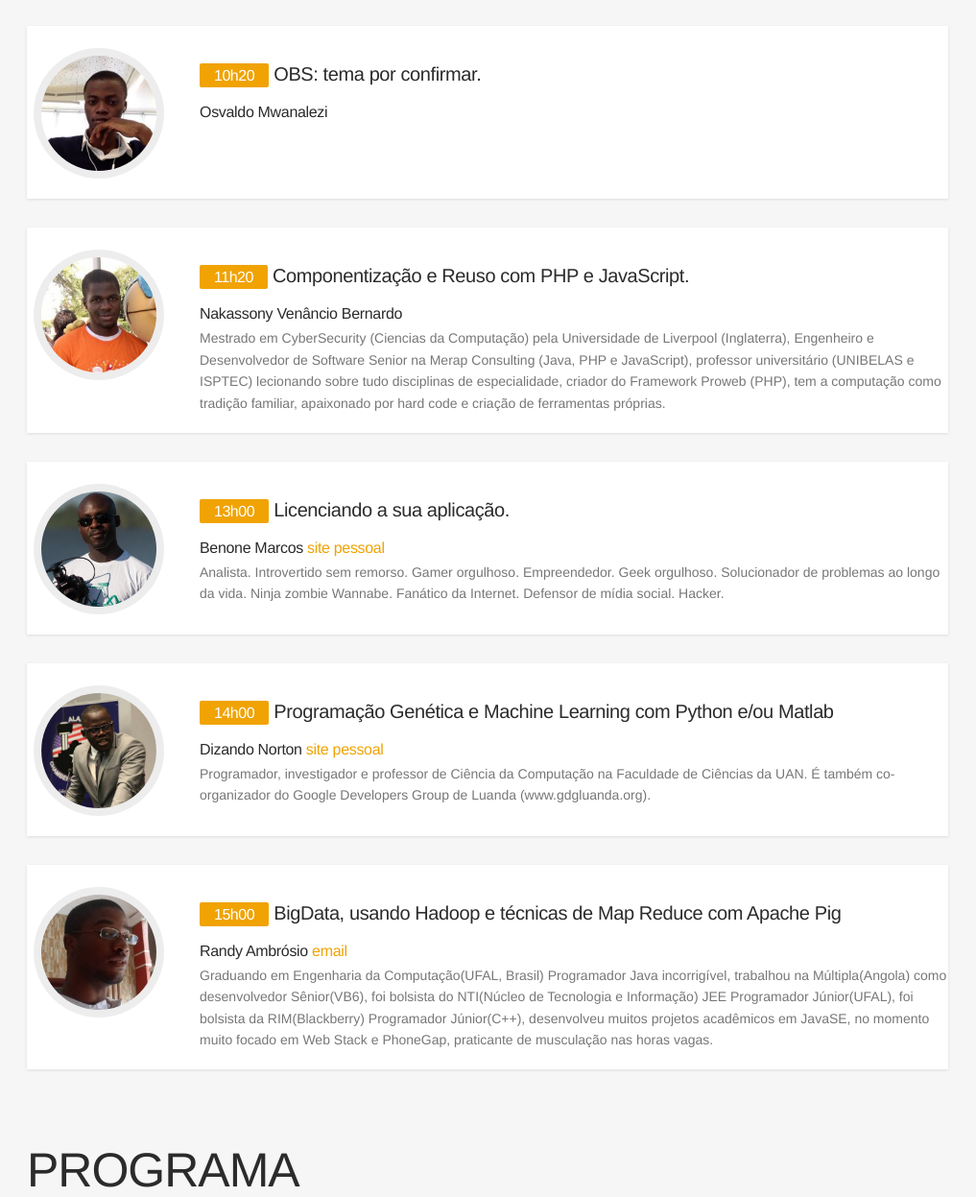
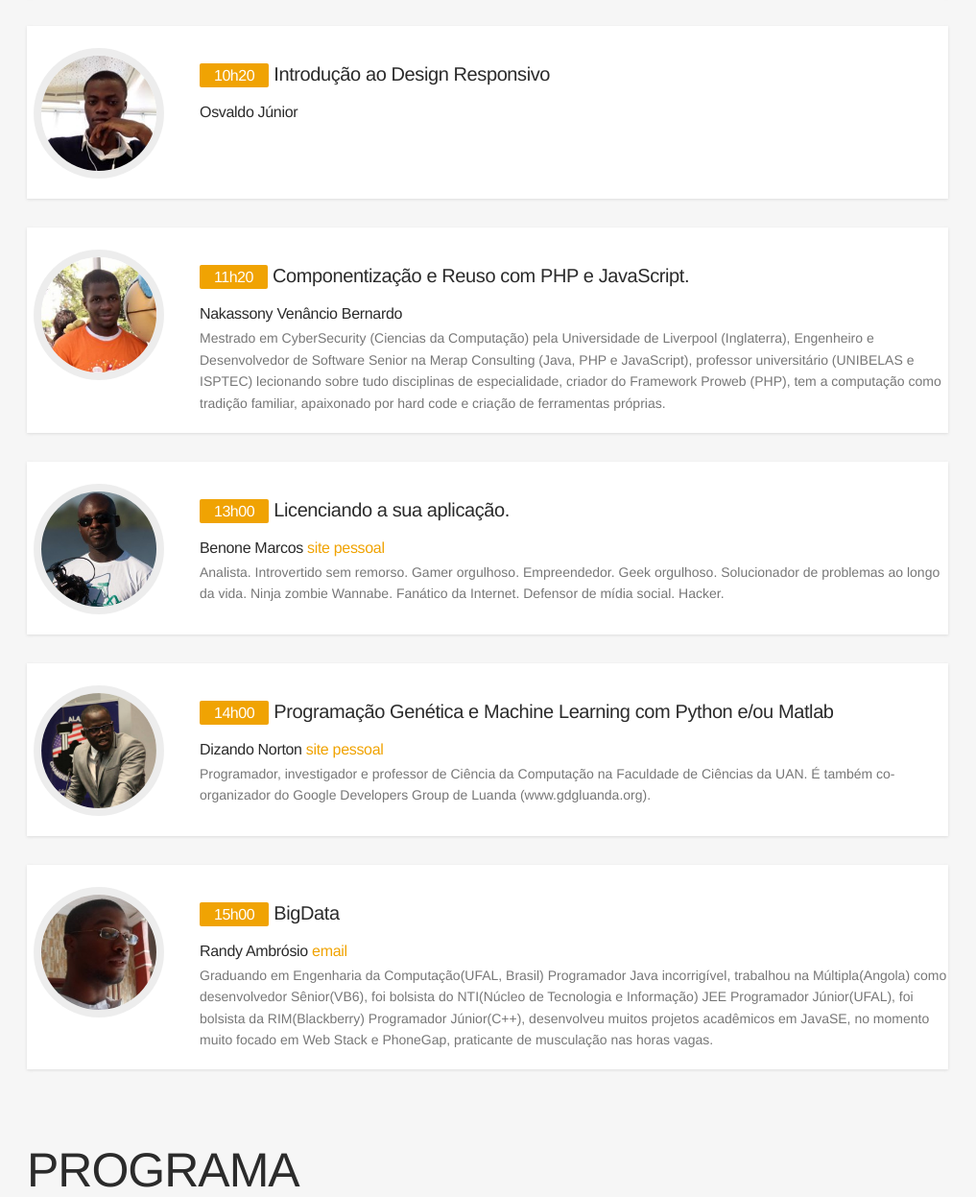
Before and after one commit to meetus/meetus.github.io, a plain HTML site: page index.html in a window 1280 px wide. Shown: the part 1780-3027 px from the top of the page at 96% size, without its empty margins (132-1149 px from the left). Drawn offline with nearby package versions, Linux system fonts and the light colour scheme; some packages are replaced by stand-ins of ours.

Commit message:
Generate

```diff
--- a/index.html
+++ b/index.html
@@ -16,7 +16,7 @@
   <meta property="og:url" content="http://meetus.angodev.com">
   <meta property="og:title" content="Meet.us()">
   <meta property="og:description" content="Evento criado por programadores para programadores com objectivo de aproximar os desenvolvedores angolanos.">
-  <meta property="og:image" content="http://meetus.angodev.com/themes/meetus/img/logo.png">
+  <meta property="og:image" content="http://meetus.angodev.com/themes/meetus/img/facebook.jpg">
   <!-- / FACEBOOK -->
 
   <link rel="shortcut icon" href="themes/meetus/img/favicon.ico" type="image/x-icon">
@@ -165,7 +165,7 @@ este é o evento que você sempre esperou em Angola!</p>
     <li class="speakers-item" itemprop="performer" itemscope itemtype="http://schema.org/Person">
 
         <span class="speaker-photo us-photo">
-          <img class="photo" src="themes/meetus/img/osvaldo.jpg" alt="Osvaldo Mwanalezi" itemprop="image">
+          <img class="photo" src="themes/meetus/img/osvaldo.jpg" alt="Osvaldo Júnior" itemprop="image">
         </span>
 
 
@@ -173,10 +173,10 @@ este é o evento que você sempre esperou em Angola!</p>
 
           <span class="speech-time">10h20</span>
 
-          <span> OBS: tema por confirmar.</span>
+          <span> Introdução ao Design Responsivo</span>
       </h3>
 
-      <h3 class="speakers-name">Osvaldo Mwanalezi <a href="" title=""></a></h3>
+      <h3 class="speakers-name">Osvaldo Júnior <a href="" title=""></a></h3>
       <p class="speakers-bio"></p>
     </li>
 
@@ -255,7 +255,7 @@ este é o evento que você sempre esperou em Angola!</p>
 
           <span class="speech-time">15h00</span>
 
-          <span> BigData, usando Hadoop e técnicas de Map Reduce com Apache Pig</span>
+          <span> BigData</span>
       </h3>
 
       <h3 class="speakers-name">Randy Ambrósio <a href="mailto:randy.quindai@gmail.com" title="email">email</a></h3>
@@ -318,10 +318,10 @@ tempor incididunt ut labore et dolore magna aliqua. Ut enim ad minim veniam.</p>
             <td class="schedule-slot">
 
               <span class="speaker-photo">
-                <img class="photo" src="themes/meetus/img/osvaldo.jpg" alt="Osvaldo Mwanalezi">
+                <img class="photo" src="themes/meetus/img/osvaldo.jpg" alt="Osvaldo Júnior">
               </span>
 
-            OBS: tema por confirmar.
+            Introdução ao Design Responsivo
               <span class="speakers-company"></span>
             </td>
             <td class="schedule-description"></td>
@@ -393,10 +393,10 @@ tempor incididunt ut labore et dolore magna aliqua. Ut enim ad minim veniam.</p>
                 <img class="photo" src="themes/meetus/img/randy.jpg" alt="Randy Ambrósio">
               </span>
 
-            BigData, usando Hadoop e técnicas de Map Reduce com Apache Pig
+            BigData
               <span class="speakers-company">Freelancer</span>
             </td>
-            <td class="schedule-description"></td>
+            <td class="schedule-description">BigData é o nome comercial para processamento de grande volume de informação, para tal usamos frameworks disponíveis para Java, Ruby, Python e Pipes(C++). O framework mais popular usado hoje é o Hadoop da Apache Software Foundation. Nesta palestra apresentaremos como utilizar essas ferramentas.</td>
           </tr>
 
 
```
